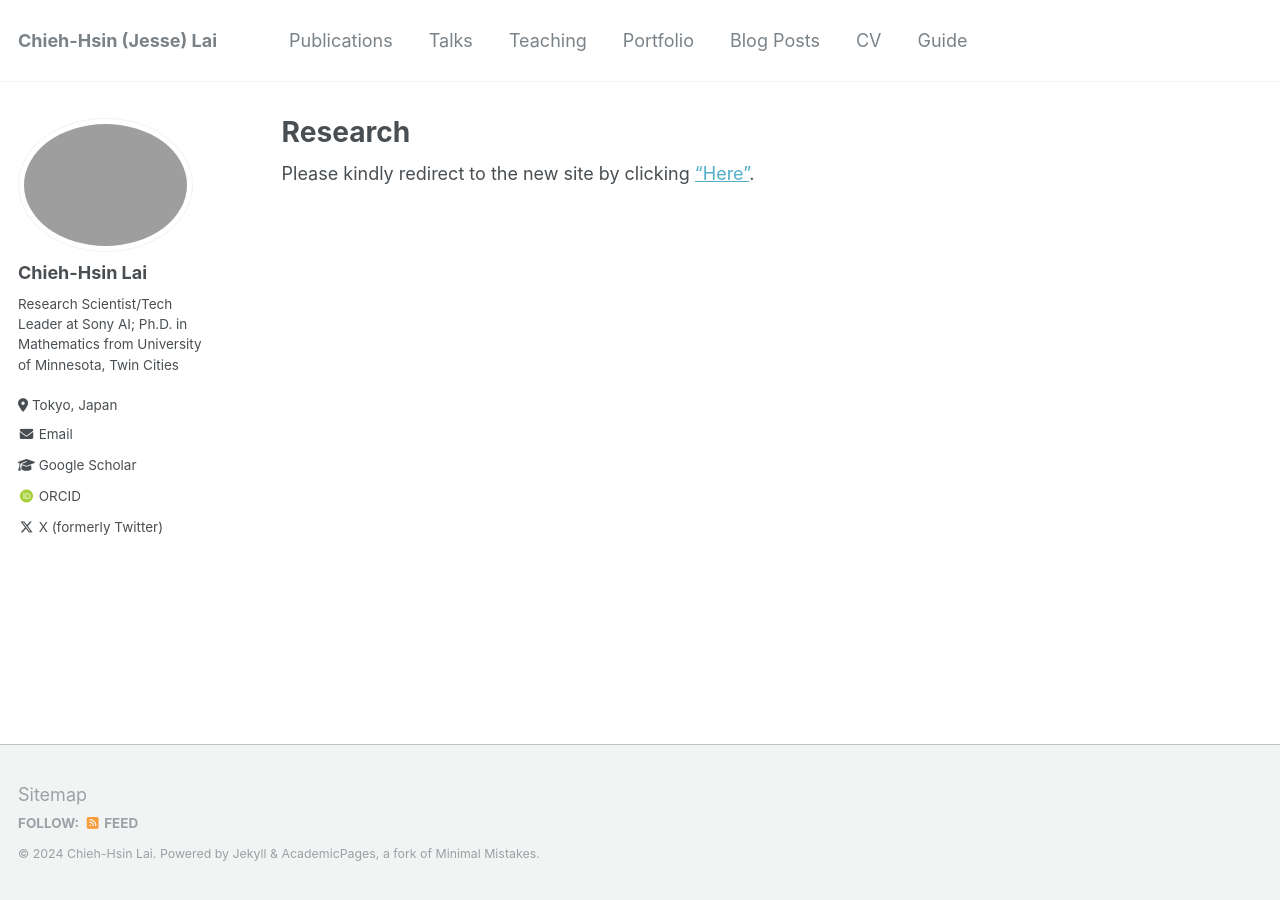
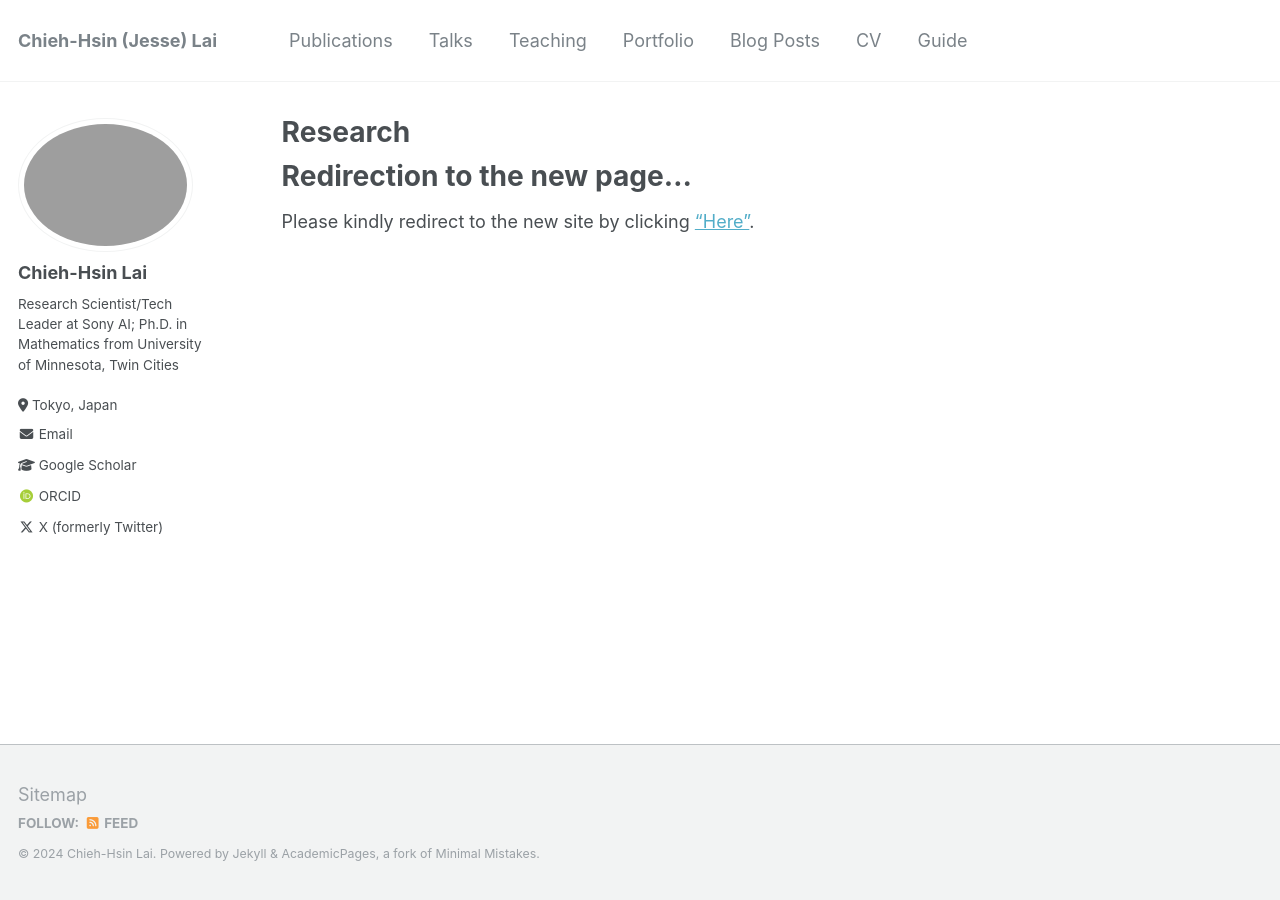
Before and after one commit to ChiehHsinJesseLai/ChiehHsinLai, a Jekyll site: the page built from _pages/about.md, in a window 1280 px wide. Built offline with Jekyll 4.4.1, drawn with Linux system fonts in a browser that asks for light colours; some web fonts are replaced; a file with an impossible date is left out.

Commit message:
Update about.md

```diff
--- a/_pages/about.md
+++ b/_pages/about.md
@@ -8,4 +8,6 @@ redirect_from:
   - /about.html
 ---
 
+Redirection to the new page...
+======
 Please kindly redirect to the new site by clicking ["Here"](https://chiehhsinjesselai.github.io/).
```
